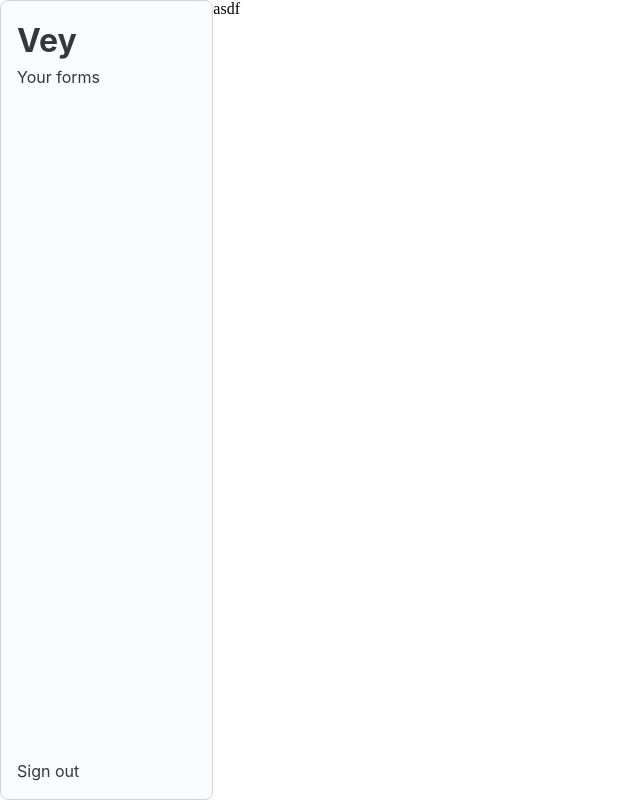
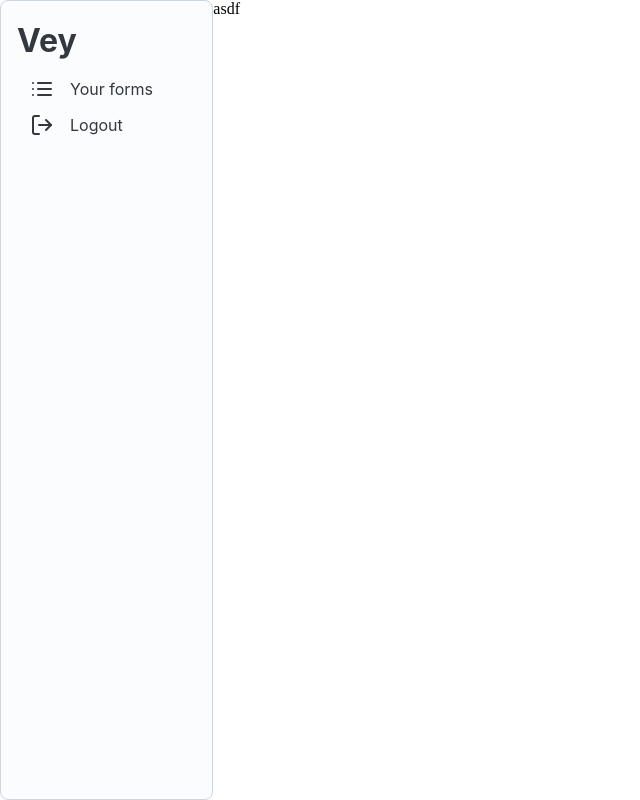
Before and after one commit to Lexpeee/survey-builder, a Next.js app: page /home in a window 1280 px wide. Shown: the whole page, without its empty margins (0-640 px from the left). Built offline with nearby package versions, Linux system fonts and the light colour scheme.

Commit message:
feat(app): sidebar buttons

```diff
--- a/src/pages/home.tsx
+++ b/src/pages/home.tsx
@@ -5,8 +5,14 @@ import {
   Grid,
   List,
   ListItem,
-  ListItemButton
+  ListItemButton,
+  ListItemContent,
+  ListItemDecorator
 } from '@mui/joy'
+import {
+  List as ListIcon,
+  LogOut as LogOutIcon
+} from 'lucide-react'
 import React from 'react'
 import { styled } from '@/stitches.config'
 
@@ -20,11 +26,25 @@ const HomePage = () => {
             <SidebarContent>
               <div>
                 <h1>Vey</h1>
-                <span>Your forms</span>
+                <List>
+                  <ListItem>
+                    <ListItemButton>
+                      <ListItemDecorator>
+                        <ListIcon/>
+                      </ListItemDecorator>
+                      <ListItemContent>Your forms</ListItemContent>
+                    </ListItemButton>
+                  </ListItem>
+                  <ListItem>
+                    <ListItemButton>
+                      <ListItemDecorator>
+                        <LogOutIcon/>
+                      </ListItemDecorator>
+                      <ListItemContent>Logout</ListItemContent>
+                    </ListItemButton>
+                  </ListItem>
+                </List>
                 {/* <span>asdlaksjdfklsadjf</span> */}
-              </div>
-              <div>
-                <a href='#'>Sign out</a>
               </div>
             </SidebarContent>
           </Sidebar>
```
